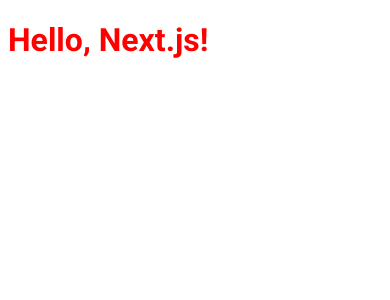
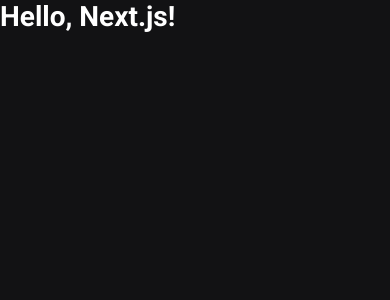
Before and after one commit to ldvndev/ignews, a Next.js app: page / in a window 390 px wide. Shown: the top 300 px of the page. Built offline with nearby package versions, Linux system fonts and the light colour scheme.

Commit message:
feat: add global styles

```diff
--- a/src/pages/_app.tsx
+++ b/src/pages/_app.tsx
@@ -1,4 +1,6 @@
 import type { AppProps } from 'next/app'
+
+import '../styles/global.scss';
 
 export default function App({ Component, pageProps }: AppProps) {
   return <Component {...pageProps} />
--- a/src/pages/_document.tsx
+++ b/src/pages/_document.tsx
@@ -8,8 +8,6 @@
           <link rel="preconnect" href="https://fonts.googleapis.com" />
           <link rel="preconnect" href="https://fonts.gstatic.com"  />
           <link href="https://fonts.googleapis.com/css2?family=Roboto:wght@400;700;900&display=swap" rel="stylesheet" />
-
-          <title>ig.news</title>
         </Head>
         <body>
           <Main />
--- a/src/pages/index.tsx
+++ b/src/pages/index.tsx
@@ -1,9 +1,15 @@
-import styles from '../styles/home.module.scss'
+import Head from 'next/head';
 
 export default function Page() {
   return (
-    <h1 className={styles.title}>
-      Hello, Next.js!
-    </h1>
+    <>
+      <Head>
+        <title>Início | ig.news</title>
+      </Head>
+
+      <h1>
+        Hello, Next.js!
+      </h1>
+    </>
   );
 }
--- /dev/null
+++ b/src/styles/global.scss
@@ -0,0 +1,46 @@
+* {
+  margin: 0;
+  padding: 0;
+  box-sizing: border-box;
+}
+
+:root {
+  --white: #ffffff;
+
+  --gray-100: #e1e1e6;
+  --gray-300: #a8a8b3;
+  --gray-900: #121214;
+
+  --cyan-500: #61dafb;
+  --yellow-500: #eba417;
+}
+
+@media (max-width: 1080px) {
+  html {
+    font-size: 93.75%;
+  }
+}
+
+@media (max-width: 720px) {
+  html {
+    font-size: 87.5%;
+  }
+}
+
+body {
+  background: var(--gray-900);
+  color: var(--white);
+}
+
+body, input, textarea, select, button {
+  font: 400 1rem 'Roboto', sans-serif;
+}
+
+button {
+  cursor: pointer;
+}
+
+a {
+  color: inherit;
+  text-decoration: none;
+}
--- a/src/styles/home.module.scss
+++ /dev/null
@@ -1,4 +0,0 @@
-.title {
-  color: red;
-  font-family: 'Roboto';
-}
```
